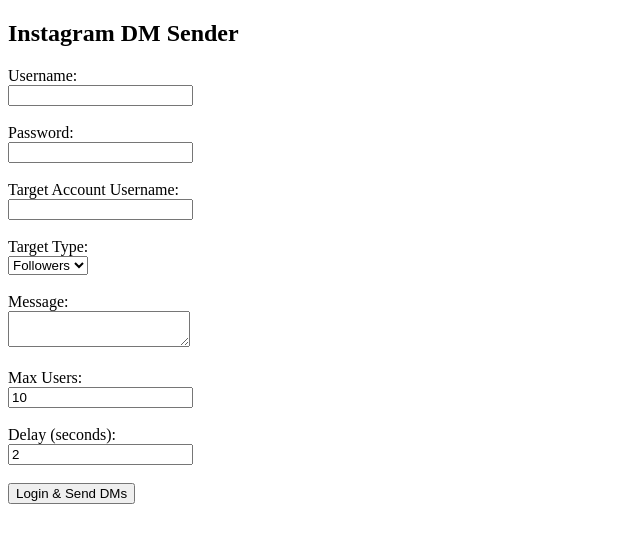
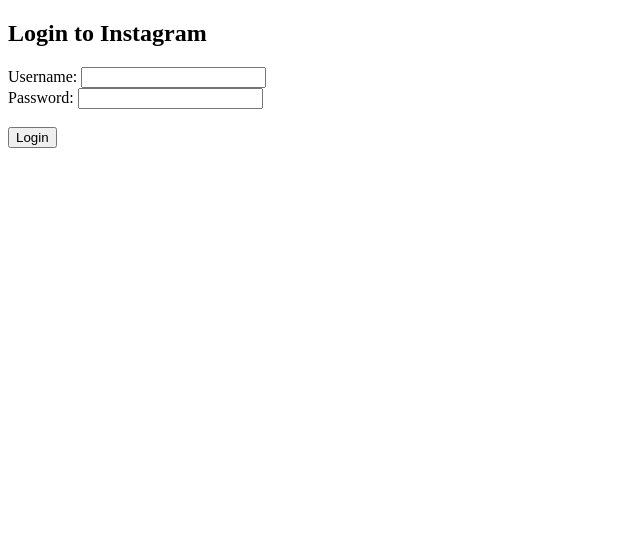
Before and after one commit to Soaicl-as/chat-2, a Flask app: page / in a window 1280 px wide. Shown: the top 543 px of the page, without its empty margins (0-640 px from the left). Run offline with Flask 2, Linux system fonts and the light colour scheme.

Commit message:
Update index.html

```diff
--- a/templates/index.html
+++ b/templates/index.html
@@ -1,29 +1,19 @@
-<!doctype html>
-<html>
+<!DOCTYPE html>
+<html lang="en">
 <head>
+    <meta charset="UTF-8">
     <title>Instagram DM Bot</title>
 </head>
 <body>
-    <h2>Instagram DM Sender</h2>
-    <form method="post">
-        <label>Username:</label><br>
-        <input type="text" name="username"><br><br>
-        <label>Password:</label><br>
-        <input type="password" name="password"><br><br>
-        <label>Target Account Username:</label><br>
-        <input type="text" name="target_user"><br><br>
-        <label>Target Type:</label><br>
-        <select name="target_type">
-            <option value="followers">Followers</option>
-            <option value="following">Following</option>
-        </select><br><br>
-        <label>Message:</label><br>
-        <textarea name="message"></textarea><br><br>
-        <label>Max Users:</label><br>
-        <input type="number" name="max_users" value="10"><br><br>
-        <label>Delay (seconds):</label><br>
-        <input type="number" name="delay" step="0.1" value="2"><br><br>
-        <button type="submit">Login & Send DMs</button>
+    <h2>Login to Instagram</h2>
+    <form action="/" method="POST">
+        <label for="username">Username:</label>
+        <input type="text" id="username" name="username" required>
+        <br>
+        <label for="password">Password:</label>
+        <input type="password" id="password" name="password" required>
+        <br><br>
+        <button type="submit">Login</button>
     </form>
 </body>
 </html>
```
